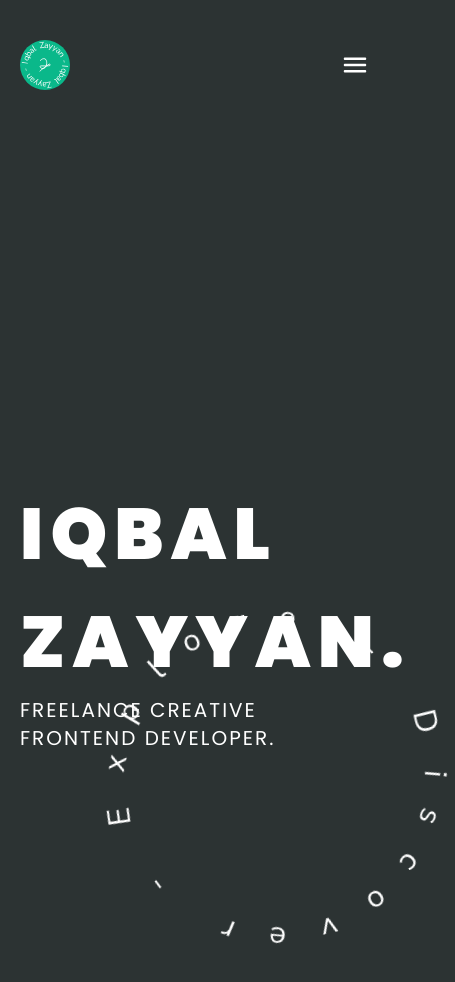
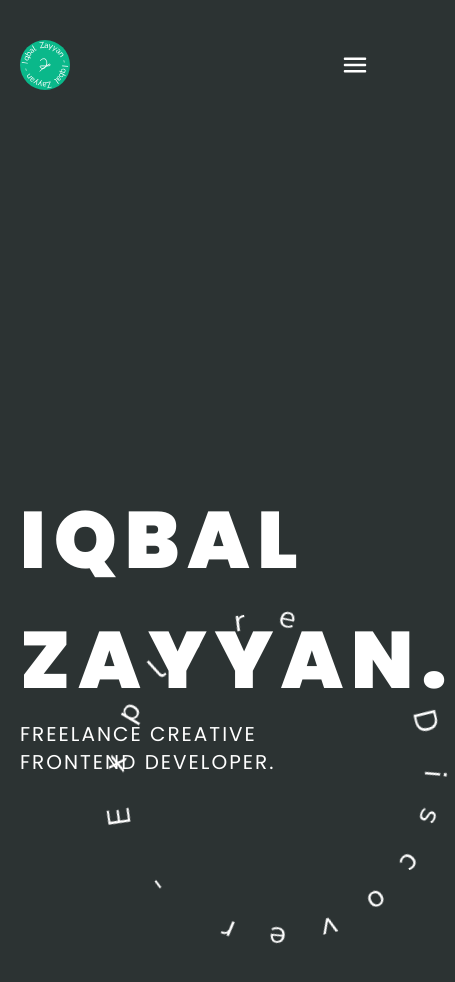
Before and after one commit to iqbalzayn01/iqbalzayn01.github.io, a React (Vite) app: page / in a window 390 px wide. Shown: the top 982 px of the page, 455 px wide, since content can reach past the window. Built offline with nearby package versions, Linux system fonts and the light colour scheme.

Commit message:
update style hero & about

```diff
--- a/src/components/Hero.jsx
+++ b/src/components/Hero.jsx
@@ -6,10 +6,10 @@ export const Hero = ({ style }) => {
       <div className="relative mx-auto px-5 md:px-20">
         <div className="text-white">
           <div className="flex flex-col">
-            <span className="text-7xl md:text-9xl xl:text-[200px] leading-normal font-black uppercase tracking-widest">
+            <span className="text-[80px] md:text-9xl xl:text-[200px] leading-normal font-black uppercase tracking-widest">
               Iqbal
             </span>
-            <span className="text-7xl md:text-9xl xl:text-[200px] leading-normal font-black uppercase tracking-widest">
+            <span className="text-[80px] md:text-9xl xl:text-[200px] leading-normal font-black uppercase tracking-widest">
               Zayyan.
             </span>
           </div>
```
